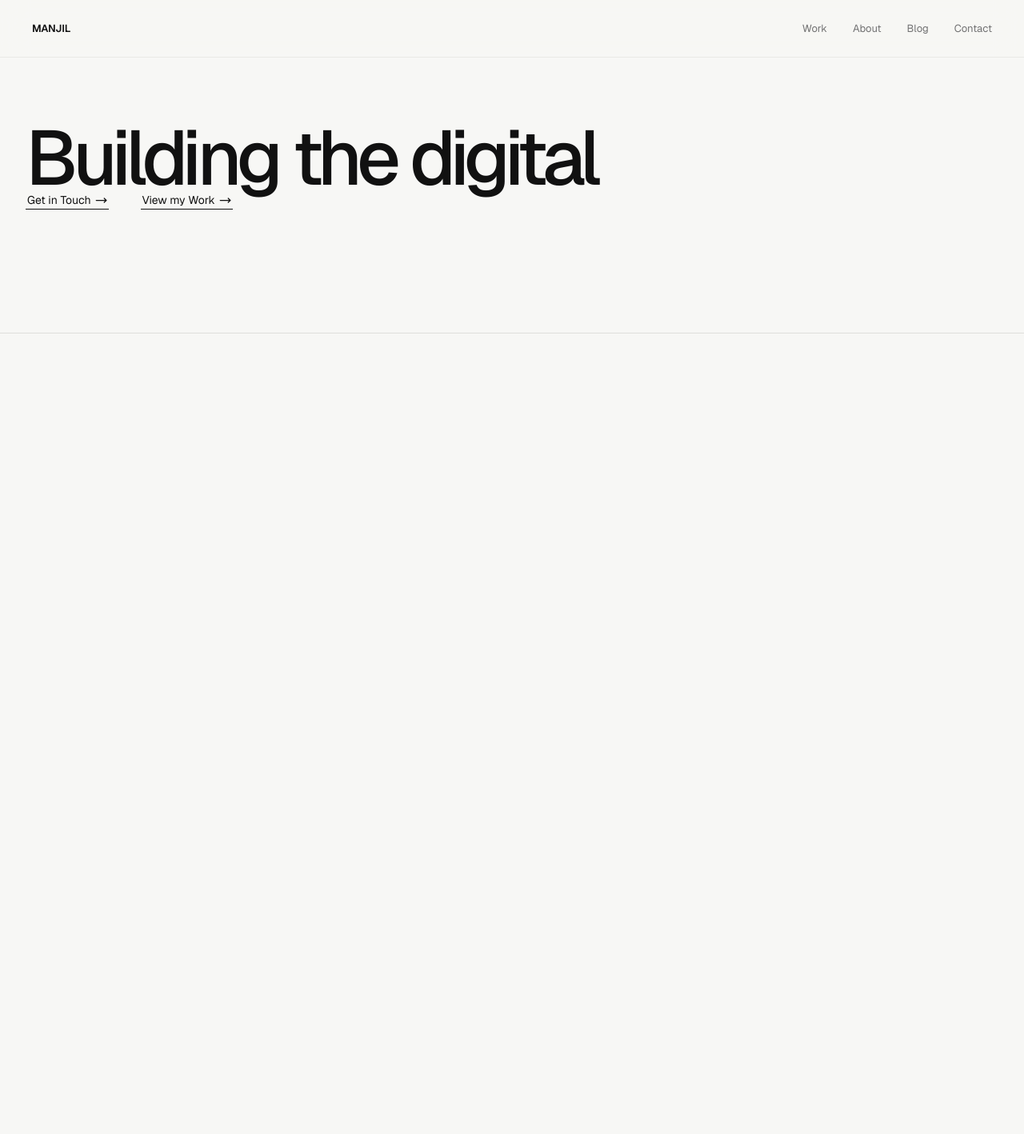
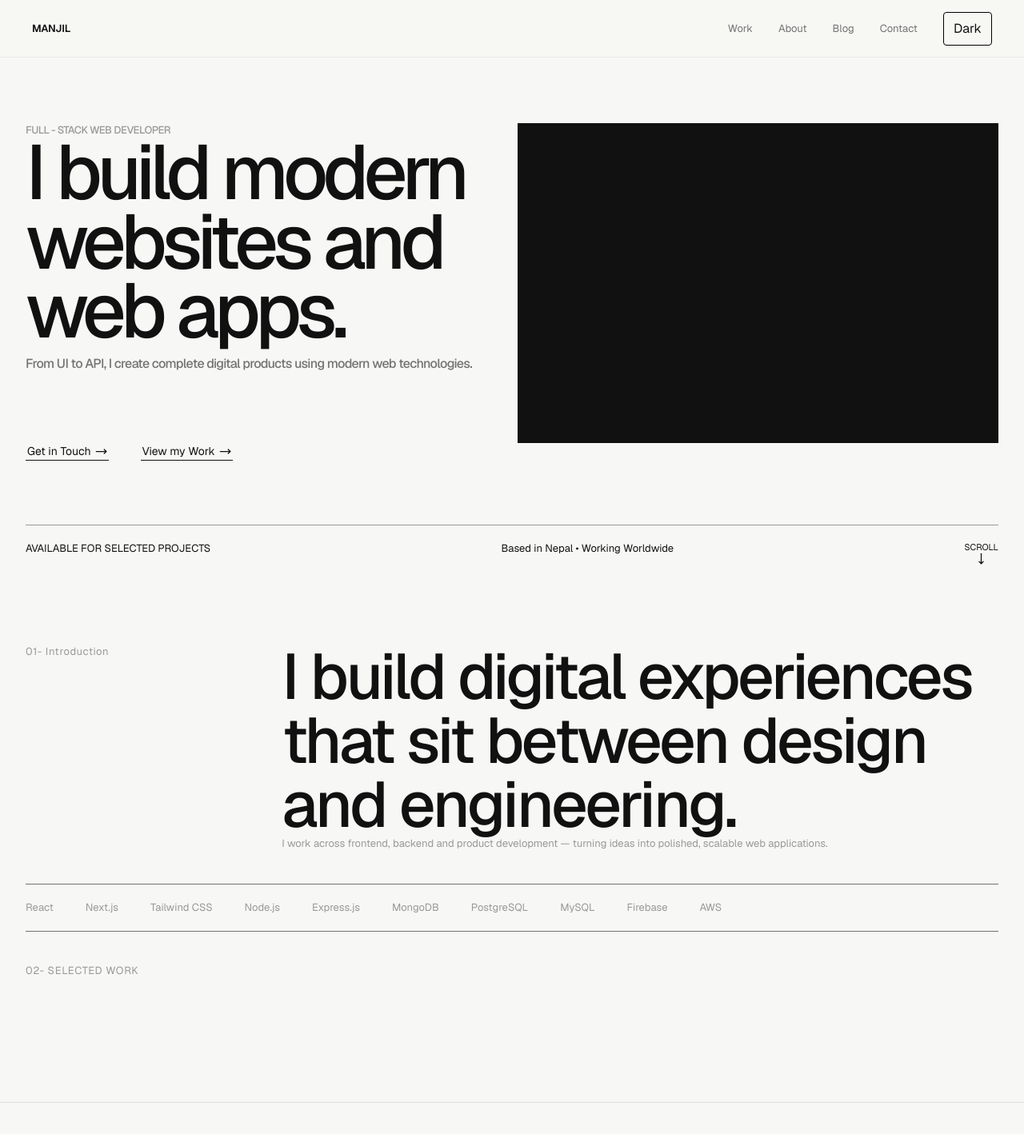
Before and after one commit to User-manjil/Collection-of-Work-Projects, a Next.js app: page / in a window 1280 px wide. Shown: the top 1418 px of the page at 80% size. Before the commit the page ends 800 px from the top, so only its background shows below. Built offline with nearby package versions, Linux system fonts and the light colour scheme.

Commit message:
Implement homepage structure and components, including Hero, Introduction, SelectedWork, and TechStack

```diff
--- a/app/globals.css
+++ b/app/globals.css
@@ -576,16 +576,7 @@ p {
     gap 200ms ease;
 }
 
-.button:hover {
-  /* background: var(--foreground);
-
-
-  color: var(--background); */
-  gap:7px
-
-
-}
-
+/*
 .button-secondary {
   border-color: var(--border);
 
--- a/app/page.tsx
+++ b/app/page.tsx
@@ -1,24 +1,24 @@
 
+import Hero from "@/components/home/Hero";
+import Introduction from "@/components/home/Intro";
+import SelectedWork from "@/components/home/SelectedWork";
+import TechStack from "@/components/home/TechStack";
 import Button from "@/components/ui/Button";
+import { MoveDown } from "lucide-react";
 
 export default function Home(){
   return (
     <>
     <section className="section">
-      <div className="container">
-      <div className="flex text-body-large ">
-       <h1 className="text-hero">Building the digital  </h1>
+      <Hero/>
+      <Introduction/>
+      <SelectedWork/>
 
-    </div>
-    <div className="flex gap-10">
-    <Button className="button">Get in Touch</Button>
-    <Button className="button">View my Work</Button>
-    </div>
+    </section>
 
 
-      </div>
 
-    </section>
+
 
     </>
   )
--- a/components/home/Hero.tsx
+++ b/components/home/Hero.tsx
@@ -0,0 +1,34 @@
+import Button from "../ui/Button"
+import { MoveDown } from "lucide-react"
+export default function Hero(){
+    return (
+        <>
+      <div className="container gap-y-10">
+        <div className="flex gap-3.5">
+                <div className="flex flex-col text-body-large w-1/2 h-full ">
+              <h5 className="text-sm text-muted-foreground">FULL - STACK WEB DEVELOPER</h5>
+            <h1 className="text-hero">I build modern websites and web apps. </h1>
+            <h3 className="text-muted text-base leading-12">From UI to API, I create complete digital products using modern web technologies.</h3>
+        </div>
+        <div className="flex  bg-foreground  w-2/4 h-100">
+         </div>
+        </div>
+
+    <div className="flex gap-10">
+    <Button className="button">Get in Touch</Button>
+    <Button className="button">View my Work</Button>
+    </div>
+      </div>
+      {/* <section className="section"> */}
+      <div className="container my-20 border-muted-foreground border-t py-5">
+        <div className="flex justify-between">
+          <p className="text-sm">AVAILABLE FOR SELECTED PROJECTS</p>
+          <p className="text-sm" >Based in Nepal • Working Worldwide</p>
+          <p className="items-center justify-center flex flex-col text-xs"> SCROLL <MoveDown size={15}/></p>
+        </div>
+      </div>
+
+    </>
+
+    )
+}
--- a/components/home/Intro.tsx
+++ b/components/home/Intro.tsx
@@ -0,0 +1,27 @@
+import TechStack from "./TechStack";
+
+
+
+export default function Introduction(){
+
+    return(
+        <>
+        <div className="flex flex-col container justify-between ">
+        <div className=" flex w-full  gap-20">
+            <div className="flex w-1/2  text-muted-foreground text-sm  wrap-normal tracking-wider">01- Introduction</div>
+
+            <div className="flex  flex-col">
+                <h3 className="text-5xl">I build digital experiences that sit between design and engineering.</h3>
+                <p className="text-sm text-muted-foreground ">I work across frontend, backend and product development — turning ideas into polished, scalable web applications.</p>
+            </div>
+        </div>
+        <TechStack/>
+
+        </div>
+
+
+
+
+        </>
+    )
+}
--- a/components/home/SelectedWork.tsx
+++ b/components/home/SelectedWork.tsx
@@ -0,0 +1,12 @@
+export default function SelectedWork(){
+    return (
+        <>
+        <div className="container mt-10">
+
+            <div className="flex  text-muted-foreground text-sm  wrap-normal tracking-wider">02- SELECTED WORK</div>
+
+        </div>
+
+        </>
+    )
+}
--- a/components/home/TechStack.tsx
+++ b/components/home/TechStack.tsx
@@ -0,0 +1,18 @@
+
+export default function TechStack(){
+    const dataStack=['React','Next.js','Tailwind CSS','Node.js','Express.js','MongoDB','PostgreSQL','MySQL','Firebase','AWS']
+    return (
+        <div className="flex gap-10  py-5 border-y border-muted mt-10 flex-wrap">
+
+            {dataStack.map((item,index)=>{
+                return(
+                    <div key={index} className="flex   text-sm text-muted-foreground">
+
+                        <div>{item}</div>
+                    </div>
+                )
+            })}
+
+        </div>
+    )
+}
--- a/components/layout/Navbar.tsx
+++ b/components/layout/Navbar.tsx
@@ -1,6 +1,13 @@
+"use client"
+import { useState } from "react"
+
 export default function Navbar(){
+    const [theme,setTheme]= useState('Dark')
+
+
     return(
-       <div className="flex container">
+
+        <div className="flex container px-20">
         <div className=" site-header px-10 ">
             <div className="nav  flex justify-between items-center">
                 <div className="nav-logo">MANJIL</div>
@@ -9,9 +16,17 @@ export default function Navbar(){
                     <div className="nav-link">About</div>
                     <div className="nav-link">Blog</div>
                     <div className="nav-link">Contact</div>
+                    <div className="flex">
+                        <button
+                onClick={()=>{
+                   setTheme( theme=='Dark' ? 'Light':'Dark')  }}
+                   className={`${theme=='Dark' ?'text-foreground border border-black':"text-background  bg-foreground"} px-3 py-2  text-sm transition-all duration-500 rounded-sm`}>{theme}</button>
+
+                    </div>
                 </div>
-            </div>
+                  </div>
        </div>
        </div>
+
     )
 }
```
